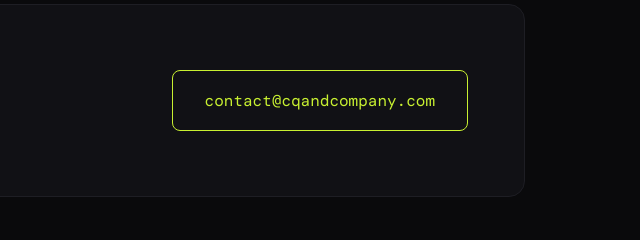
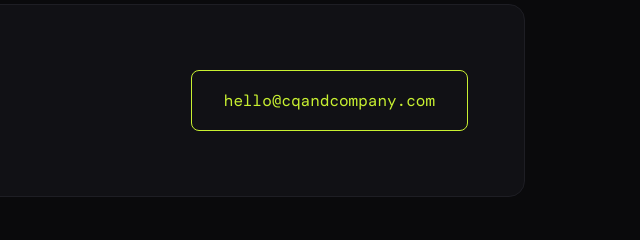
Before and after one commit to critiquerscontact/critiquerscontact.github.io, a plain HTML site: page index.html in a window 1280 px wide. Shown: the part 2704-2944 px from the top of the page, 633-1273 px from the left. Drawn offline with nearby package versions, Linux system fonts and the light colour scheme.

Commit message:
Contact e-mail: hello@cqandcompany.com

```diff
--- a/index.html
+++ b/index.html
@@ -470,7 +470,7 @@
                 <h3>프로젝트를 시작해보세요</h3>
                 <p>아이디어가 있으시면 언제든 연락주세요.</p>
             </div>
-            <a href="mailto:contact@cqandcompany.com" class="contact-email">contact@cqandcompany.com</a>
+            <a href="mailto:hello@cqandcompany.com" class="contact-email">hello@cqandcompany.com</a>
         </div>
     </section>
 
```
